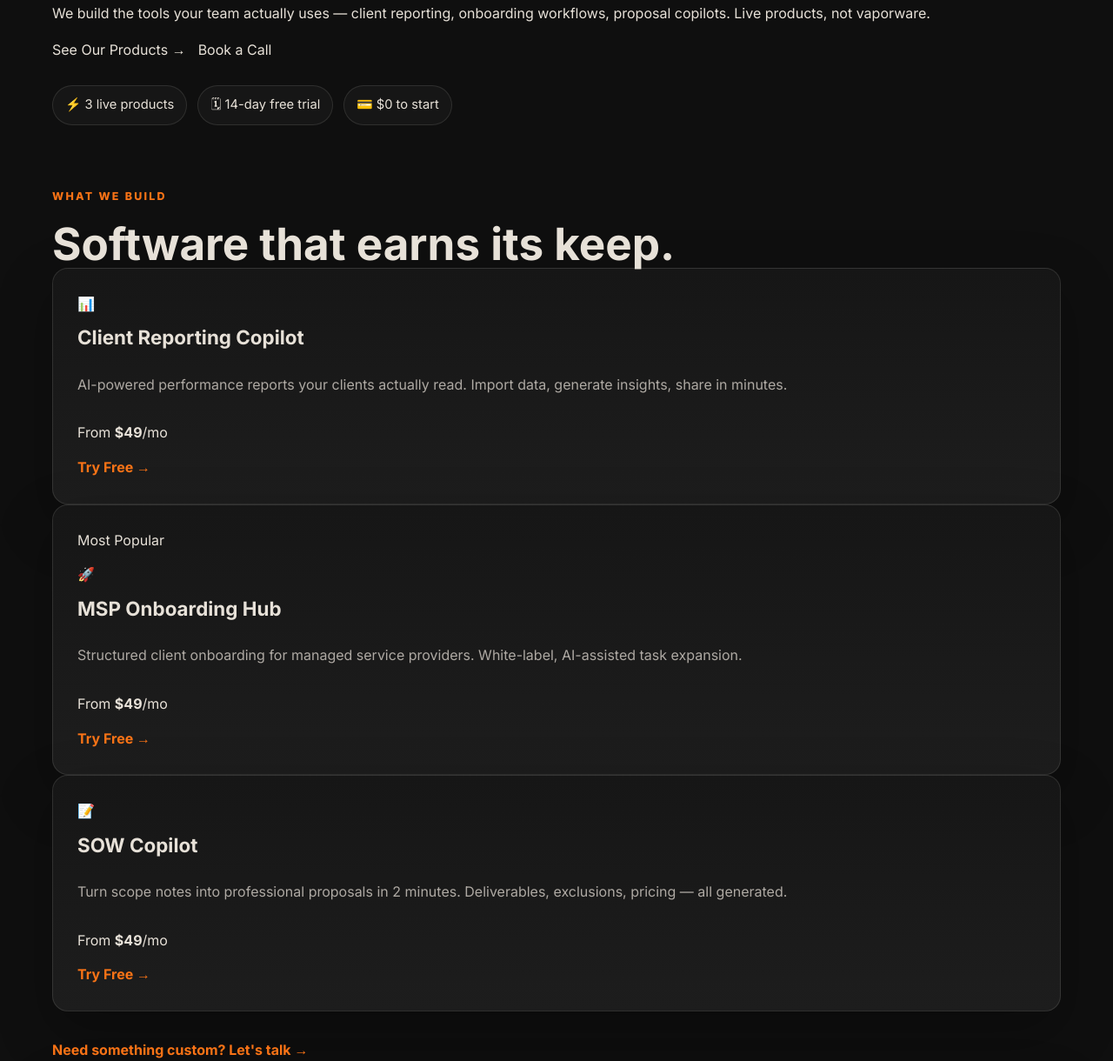
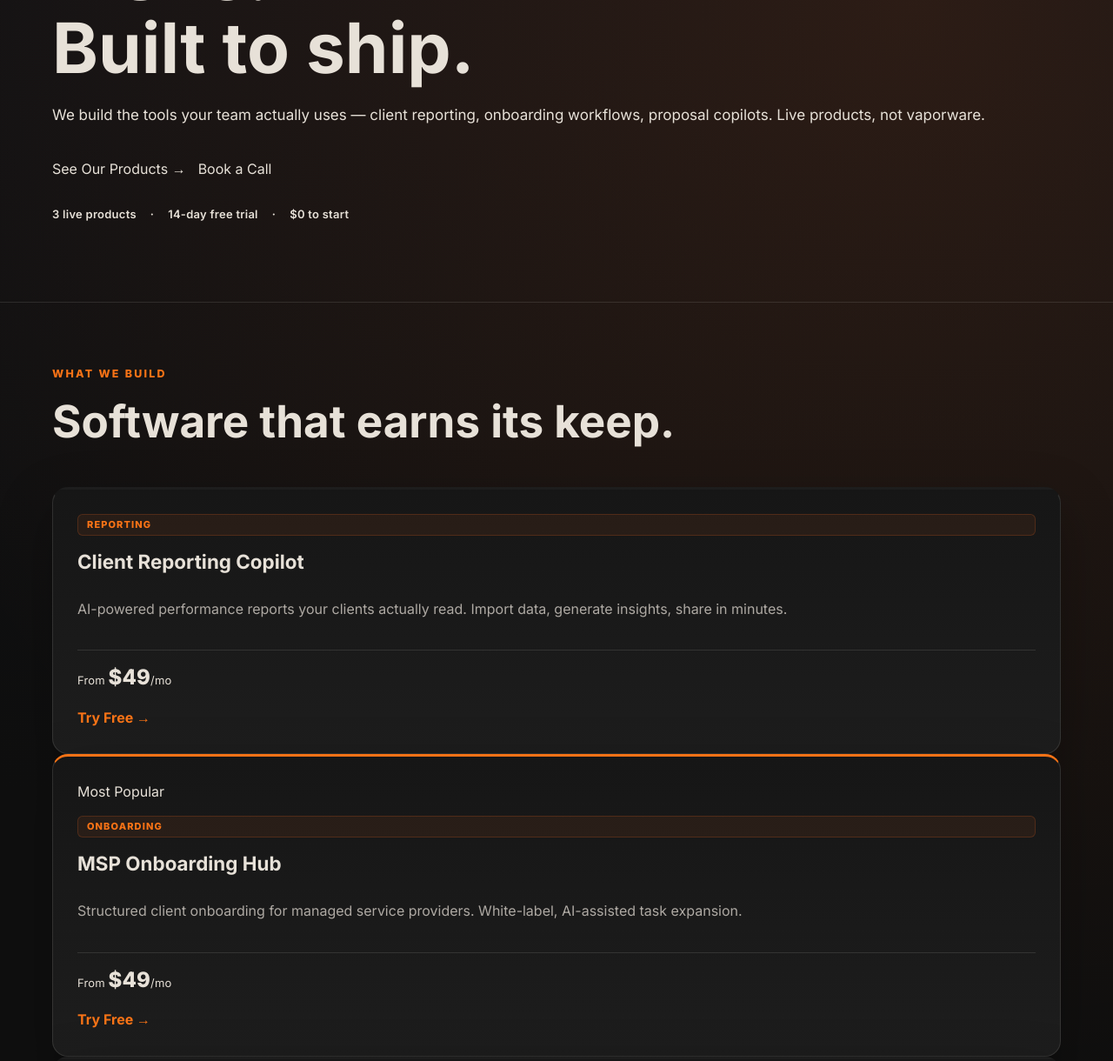
Before and after one commit to helion-industries/helionforge-site, a website: page index.html in a window 1280 px wide. Shown: the part 599-1819 px from the top of the page at 87% size. Drawn offline with Linux system fonts and the light colour scheme.

Commit message:
polish: remove emojis, restore grid bg, card accents, type improvements

```diff
--- a/index.html
+++ b/index.html
@@ -40,9 +40,9 @@
             <a href="#contact" class="btn btn-outline">Book a Call</a>
           </div>
           <div class="stat-chips">
-            <span>⚡ 3 live products</span>
-            <span>🗓 14-day free trial</span>
-            <span>💳 $0 to start</span>
+            <span>3 live products</span>
+            <span>14-day free trial</span>
+            <span>$0 to start</span>
           </div>
         </div>
       </section>
@@ -55,7 +55,7 @@
           <div class="product-grid">
 
             <article class="product-card">
-              <div class="product-icon">📊</div>
+              <div class="product-tag">Reporting</div>
               <h3>Client Reporting Copilot</h3>
               <p>AI-powered performance reports your clients actually read. Import data, generate insights, share in minutes.</p>
               <div class="product-price">From <strong>$49</strong>/mo</div>
@@ -64,7 +64,7 @@
 
             <article class="product-card featured">
               <div class="product-badge">Most Popular</div>
-              <div class="product-icon">🚀</div>
+              <div class="product-tag">Onboarding</div>
               <h3>MSP Onboarding Hub</h3>
               <p>Structured client onboarding for managed service providers. White-label, AI-assisted task expansion.</p>
               <div class="product-price">From <strong>$49</strong>/mo</div>
@@ -72,7 +72,7 @@
             </article>
 
             <article class="product-card">
-              <div class="product-icon">📝</div>
+              <div class="product-tag">Proposals</div>
               <h3>SOW Copilot</h3>
               <p>Turn scope notes into professional proposals in 2 minutes. Deliverables, exclusions, pricing — all generated.</p>
               <div class="product-price">From <strong>$49</strong>/mo</div>
--- a/styles.css
+++ b/styles.css
@@ -422,3 +422,160 @@ h3 {
     font-size: clamp(1.9rem, 9vw, 2.8rem);
   }
 }
+
+/* ============================================
+   POLISH PASS — 2026-04-03 v2
+   ============================================ */
+
+/* Restore grid background from original */
+body {
+  background:
+    radial-gradient(circle at 82% 12%, rgba(243, 106, 33, 0.12), rgba(243, 106, 33, 0) 28%),
+    linear-gradient(180deg, #121317 0%, var(--bg) 30%, var(--bg) 100%);
+}
+
+body::before {
+  content: "";
+  position: fixed;
+  inset: 0;
+  pointer-events: none;
+  background-image:
+    linear-gradient(rgba(255, 255, 255, 0.025) 1px, transparent 1px),
+    linear-gradient(90deg, rgba(255, 255, 255, 0.025) 1px, transparent 1px);
+  background-size: 40px 40px;
+  mask-image: linear-gradient(180deg, rgba(255,255,255,0.6), rgba(255,255,255,0.1));
+  opacity: 0.4;
+  z-index: 0;
+}
+
+.site-header,
+main,
+footer { position: relative; z-index: 1; }
+
+/* Tighten hero */
+.hero-section { padding: 110px 0 90px; }
+.hero-headline { margin-bottom: 22px; }
+.hero-sub { margin-bottom: 36px; font-size: 17px; }
+
+/* Stat chips — no emoji, clean text with dot separator */
+.stat-chips {
+  display: flex;
+  align-items: center;
+  gap: 0;
+  flex-wrap: wrap;
+}
+.stat-chips span {
+  background: none;
+  border: none;
+  border-radius: 0;
+  padding: 0 16px 0 0;
+  font-size: 13px;
+  font-weight: 600;
+  color: var(--muted-deep);
+  letter-spacing: 0.02em;
+}
+.stat-chips span:not(:last-child)::after {
+  content: "·";
+  margin-left: 16px;
+  color: var(--border-strong);
+}
+.stat-chips span:first-child { padding-left: 0; }
+
+/* Product cards — add top accent line, remove emoji */
+.product-card {
+  border-top: 3px solid transparent;
+  transition: border-color 0.2s, transform 0.2s, box-shadow 0.2s;
+}
+.product-card:hover {
+  transform: translateY(-2px);
+  box-shadow: 0 12px 36px rgba(0,0,0,0.35);
+}
+.product-card.featured {
+  border-top-color: var(--accent);
+}
+.product-card:not(.featured):hover {
+  border-top-color: var(--accent);
+}
+
+/* Product tag (replaces emoji icon) */
+.product-tag {
+  display: inline-block;
+  font-size: 11px;
+  font-weight: 800;
+  letter-spacing: 0.1em;
+  text-transform: uppercase;
+  color: var(--accent);
+  background: rgba(243, 106, 33, 0.08);
+  border: 1px solid rgba(243, 106, 33, 0.2);
+  border-radius: 6px;
+  padding: 3px 10px;
+  margin-bottom: 4px;
+}
+
+/* Product price — more prominent */
+.product-price {
+  font-size: 13px;
+  color: var(--muted-deep);
+  letter-spacing: 0.01em;
+  border-top: 1px solid var(--border);
+  padding-top: 12px;
+  margin-top: 4px;
+}
+.product-price strong {
+  font-size: 24px;
+  font-weight: 800;
+  color: var(--text);
+}
+
+/* Section headings — tighter */
+.section-h2 { margin-bottom: 48px; }
+
+/* Stats panel — glass effect */
+.stats-panel {
+  background: rgba(23, 24, 27, 0.7);
+  backdrop-filter: blur(12px);
+  -webkit-backdrop-filter: blur(12px);
+  border: 1px solid rgba(255,255,255,0.06);
+}
+.stat-number { font-size: 56px; color: var(--accent); }
+
+/* Service cards — hover lift */
+.service-card {
+  transition: border-color 0.2s, transform 0.2s;
+  border-left: 3px solid transparent;
+}
+.service-card:hover {
+  border-left-color: var(--accent);
+  transform: translateX(4px);
+}
+
+/* Process — cleaner numbering */
+.process-num {
+  font-family: 'Space Grotesk', sans-serif;
+  font-size: 32px;
+  font-weight: 700;
+  color: rgba(243, 106, 33, 0.25);
+  margin-bottom: 8px;
+  display: block;
+  line-height: 1;
+}
+.process-step h3 { font-size: 15px; letter-spacing: 0.01em; }
+
+/* Contact section — more breathing room */
+.contact-wrap { gap: 80px; padding: 20px 0; }
+.contact-form-wrap {
+  background: rgba(23, 24, 27, 0.6);
+  backdrop-filter: blur(8px);
+  border: 1px solid rgba(255,255,255,0.07);
+}
+.contact-copy .section-h2 { margin-bottom: 12px; }
+.contact-bullets li {
+  font-size: 15px;
+  color: var(--muted);
+  padding: 2px 0;
+}
+
+/* Section separator */
+.section { border-top: 1px solid var(--border); }
+.section:first-child { border-top: none; }
+.hero-section { border-top: none; }
```
